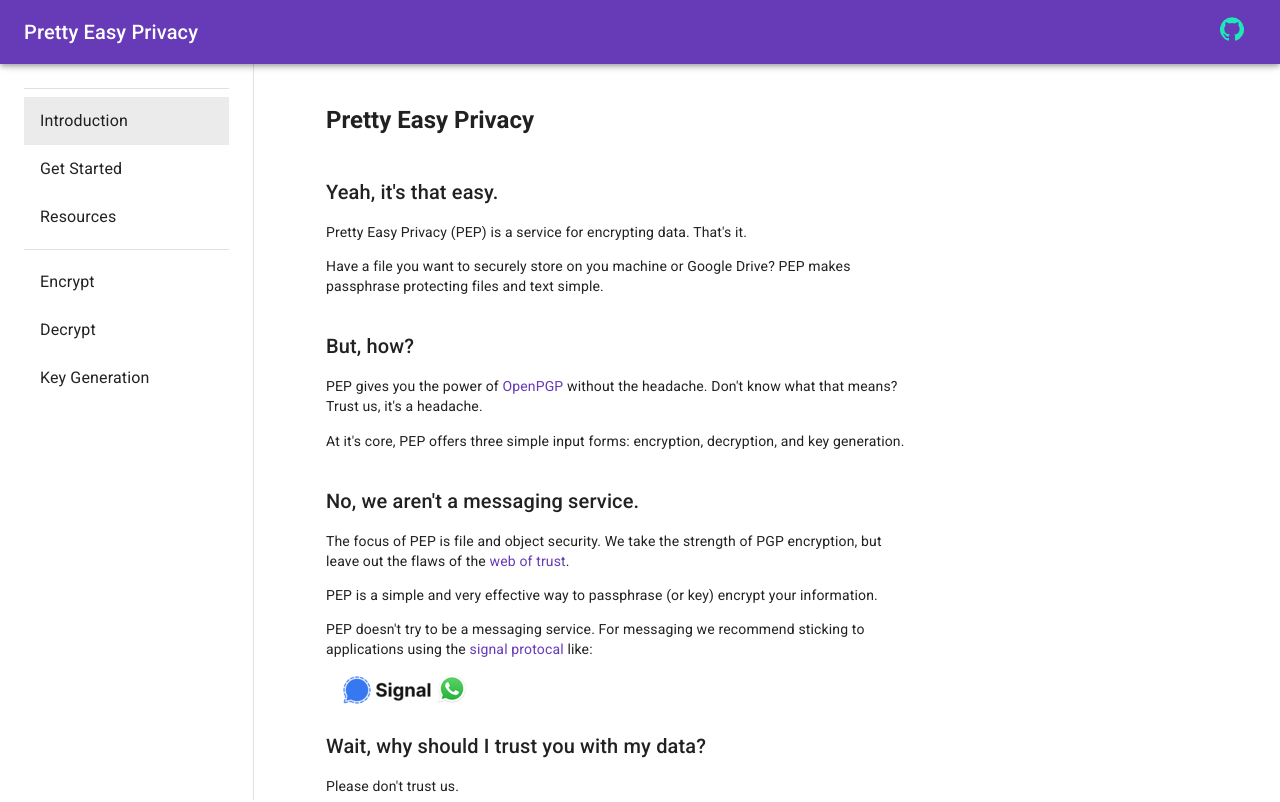
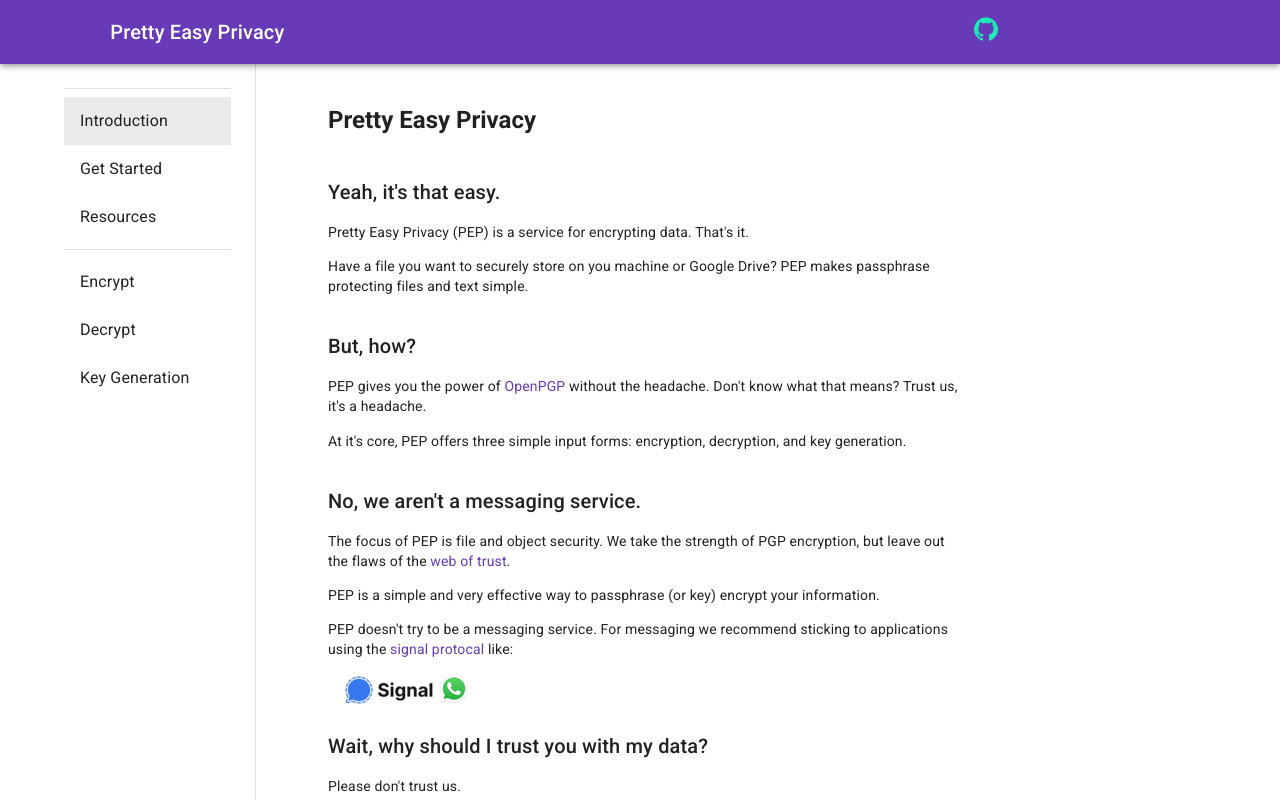
Before and after one commit to smhaley/pretty_easy_privacy, a React (Create React App) app: page / in a window 1280 px wide. Shown: the top 802 px of the page. Built offline with nearby package versions, Linux system fonts and the light colour scheme.

Commit message:
Update view for large Screen Sizes

```diff
--- a/src/App.js
+++ b/src/App.js
@@ -16,16 +16,17 @@ import Toolbar from "@material-ui/core/Toolbar";
 import Typography from "@material-ui/core/Typography";
 import { makeStyles, useTheme } from "@material-ui/core/styles";
 import Paper from "@material-ui/core/Paper";
-import Grid from "@material-ui/core/Grid";
 import GitHubIcon from "@material-ui/icons/GitHub";
 import Resources from "./components/main/Resources";
 import DelayedFallback from "./components/utils/DelayedFallback";
+
 
 const Encrypt = React.lazy(() => import("./components/encrypt/Encrypt"));
 const Decrypt = React.lazy(() => import("./components/decrypt/Decrypt"));
 const KeyGen = React.lazy(() => import("./components/key_gen/KeyGen"));
 
 const drawerWidth = 254;
+const drawerPercent = "20%";
 
 const useStyles = makeStyles((theme) => ({
   root: {
@@ -34,10 +35,29 @@ const useStyles = makeStyles((theme) => ({
   titleBarIcons: {
     marginLeft: "auto",
   },
+  leftIcons: {
+    marginLeft: theme.spacing(5),
+    [theme.breakpoints.up("md")]: {
+      marginLeft: "7%",
+    },
+  },
+
+
+  rightIcons: {
+    marginRight: "0%",
+
+    [theme.breakpoints.up("lg")]: {
+      marginRight: "20%",
+    },
+    [theme.breakpoints.up("xl")]: {
+      marginRight: "30%",
+    },
+  },
   drawer: {
     zIndex: 0,
     [theme.breakpoints.up("sm")]: {
-      width: drawerWidth,
+      width: drawerPercent,
+      minWidth: drawerWidth,
       flexShrink: 0,
     },
   },
@@ -54,9 +74,14 @@ const useStyles = makeStyles((theme) => ({
     },
   },
   toolbar: theme.mixins.toolbar,
+
   drawerPaper: {
-    width: drawerWidth,
+    width: drawerPercent,
+    minWidth: drawerWidth,
     padding: theme.spacing(3),
+    [theme.breakpoints.up("md")]: {
+     paddingLeft: "5%",
+    },
   },
   content: {
     flexGrow: 1,
@@ -68,7 +93,7 @@ const useStyles = makeStyles((theme) => ({
   },
 
   layout: {
-    maxWidth: "650px",
+    maxWidth: "700px",
     marginLeft: theme.spacing(2),
     marginRight: theme.spacing(2),
   },
@@ -132,6 +157,7 @@ function App(props) {
   const drawer = (
     <div>
       <div className={classes.toolbar} />
+
       <Divider />
       <List>
         {["Introduction", "Get Started", "Resources"].map((text, index) => (
@@ -145,12 +171,12 @@ function App(props) {
           </ListItem>
         ))}
       </List>
+
       <Divider />
-      {/* <div style={{ display: "flex", justifyContent: "flex-end" }}> */}
       <List>
+
         {Object.keys(pages2).map((text, index) => (
           <ListItem
-            style={{ display: "flex", justifyContent: "flex-end" }}
             button
             selected={pages2[text] === menuState}
             value={pages2[text]}
@@ -160,8 +186,9 @@ function App(props) {
             <ListItemText primary={text} />
           </ListItem>
         ))}
+
       </List>
-     {/* </div> */}
+
     </div>
   );
 
@@ -173,6 +200,7 @@ function App(props) {
       <CssBaseline />
       <AppBar position="fixed" className={classes.appBar}>
         <Toolbar>
+          <div className={classes.leftIcons}></div>
           <IconButton
             color="inherit"
             aria-label="open drawer"
@@ -185,16 +213,17 @@ function App(props) {
           <Typography variant="h6" noWrap>
             Pretty Easy Privacy
           </Typography>
-          <div className={classes.titleBarIcons}>
+          <div style={{ marginLeft: "auto" }}>
             <IconButton aria-label="github.com">
               <Link href="https://github.com/shawnh87/pretty_easy_privacy">
                 <GitHubIcon color="secondary" />
               </Link>
             </IconButton>
           </div>
+          <div className={classes.rightIcons}></div>
         </Toolbar>
       </AppBar>
-      <nav className={classes.drawer} aria-label="mailbox folders">
+      <nav className={classes.drawer}>
         {/* The implementation can be swapped with js to avoid SEO duplication of links. */}
         <Hidden smUp implementation="css">
           <Drawer
```
